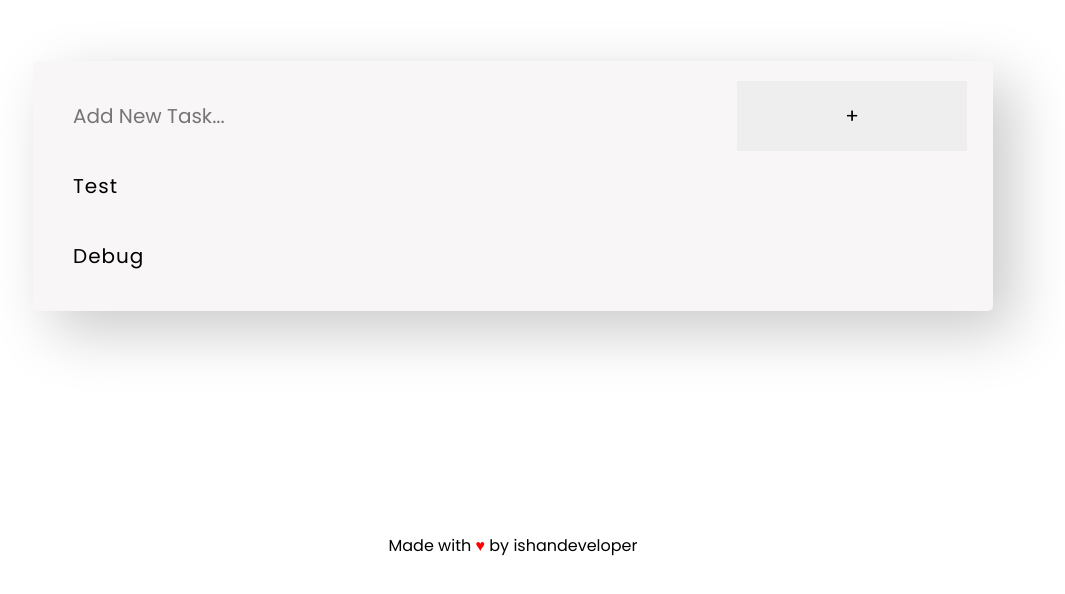
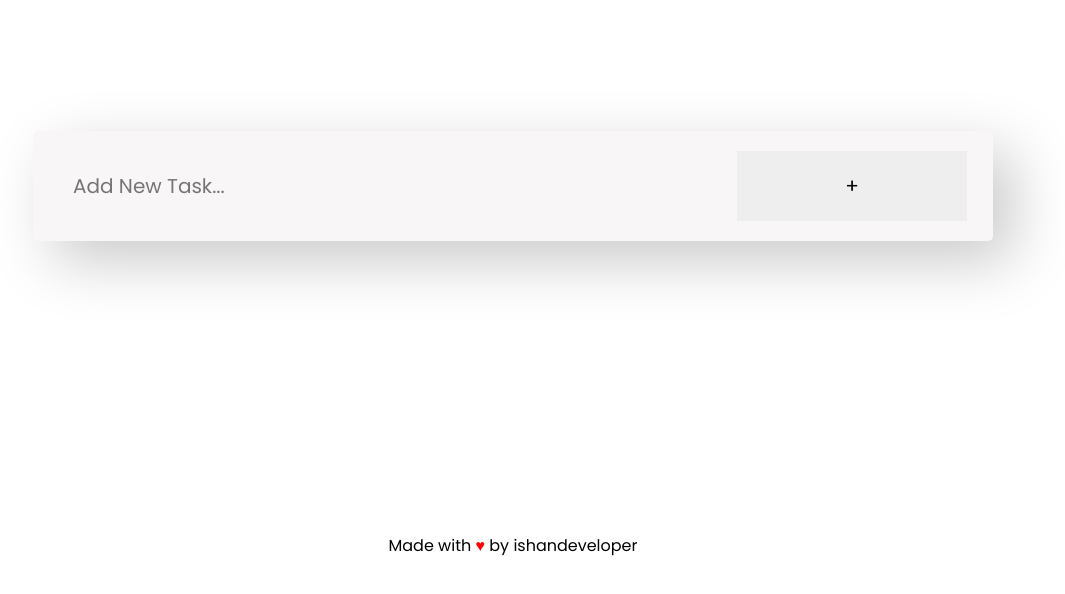
Before and after one commit to ishandeveloper/Todo-React, a React (Create React App) app: page / in a window 1280 px wide. Shown: the part 202-796 px from the top of the page, without its empty margins (127-1192 px from the left). Built offline with nearby package versions, Linux system fonts and the light colour scheme.

Commit message:
Added Task Delete Support

```diff
--- a/public/style.css
+++ b/public/style.css
@@ -78,8 +78,8 @@ li {
 }
 
 li:hover {
-    /* text-decoration: line-through; */
-    background: #cacaca;
+    text-decoration: line-through;
+    background: #eeeeee;
 }
 
 .info {
--- a/src/components/footer.jsx
+++ b/src/components/footer.jsx
@@ -3,9 +3,9 @@ import React from "react";
 function Footer() {
   return (
     <div className="footer">
-      <div class="footer">
+      <div className="footer">
         Made with <font color="red">♥</font> by{" "}
-        <a target="_blank" href="https://github.com/ishandeveloper">
+        <a rel="noopener noreferrer" target="_blank" href="https://github.com/ishandeveloper">
           ishandeveloper{" "}
         </a>
       </div>
--- a/src/components/form.jsx
+++ b/src/components/form.jsx
@@ -3,7 +3,7 @@ import Task from "./listtask";
 
 function Form() {
   const [task, settask] = useState("");
-  const [items, setitems] = useState(['Test','Debug']);
+  const [items, setitems] = useState([]);
 
   function handleChange(e) {
     const newVal = e.target.value;
@@ -12,6 +12,9 @@ function Form() {
   function addTask() {
     setitems((prevItems) => [...prevItems, task]);
     settask("");
+  }
+  function deleteTask(id) {
+    setitems((prevItems) => prevItems.filter((item, index) => index !== id));
   }
   return (
     <div>
@@ -29,7 +32,12 @@ function Form() {
       </div>
       <ul>
         {items.map((item) => (
-          <Task value={item} />
+          <Task
+            key={items.indexOf(item)}
+            id={items.indexOf(item)}
+            value={item}
+            onDelete={deleteTask}
+          />
         ))}
       </ul>
     </div>
--- a/src/components/listtask.jsx
+++ b/src/components/listtask.jsx
@@ -1,19 +1,6 @@
 import React from "react";
 
 function Task(props) {
-  const [isCompleted, setisCompleted] = React.useState(false);
-
-  function handleClick() {
-    setisCompleted((previous) => (previous ? false : true));
-  }
-
-  return (
-    <li
-      onClick={handleClick}
-      style={{ textDecoration: isCompleted ? "line-through" : null }}
-    >
-      {props.value}
-    </li>
-  );
+  return <li onClick={() => props.onDelete(props.id)}>{props.value}</li>;
 }
 export default Task;
```
